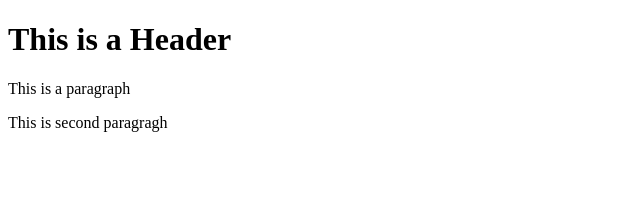
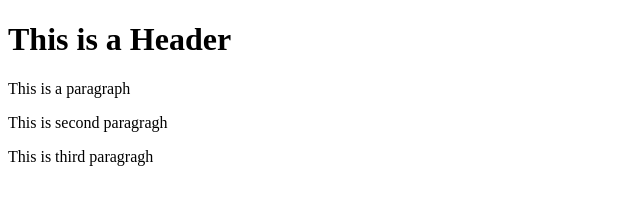
Before and after one commit to AnirudhJakhar/gittest, a website: page index.html in a window 1280 px wide. Shown: the whole page, without its empty margins (0-640 px from the left). Drawn offline with Linux system fonts and the light colour scheme.

Commit message:
fourth commit

```diff
--- a/index.html
+++ b/index.html
@@ -7,5 +7,6 @@
 	<h1>This is a Header</h1>
 	<p>This is a paragraph</p>
 	<p>This is second paragragh</p>
+	<p>This is third paragragh</p>
 </body>
 </html>
```
Also changed, not shown: package.json (added, +25 -0 lines), 2 other files.
